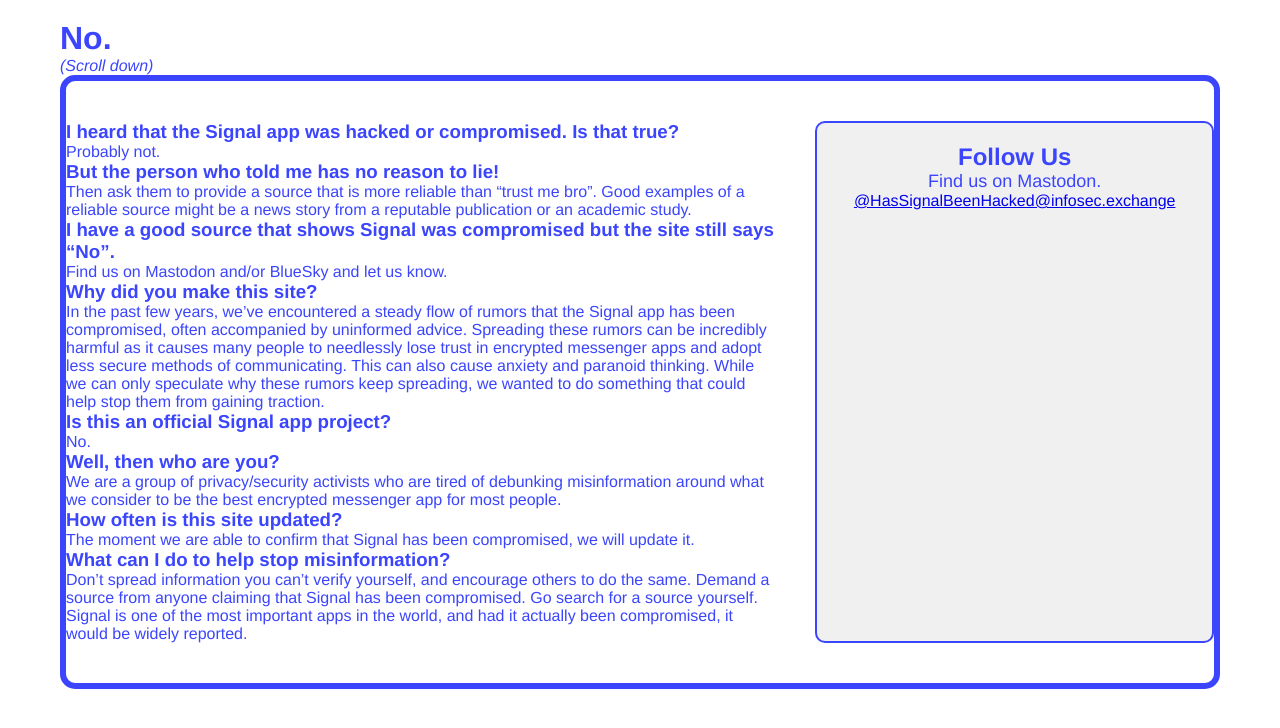
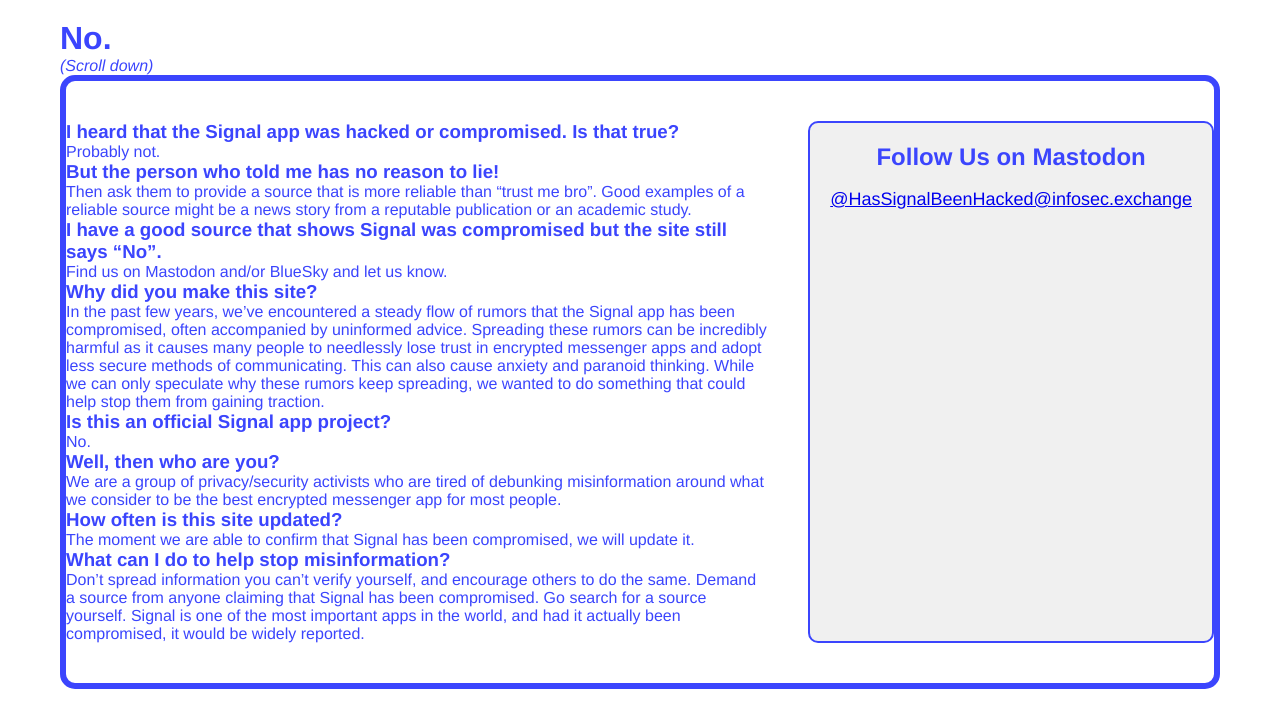
Before and after one commit to Securing-Change/hassignalbeenhacked, a Jekyll site: the page built from index.md, in a window 1280 px wide. Shown: the top 728 px of the page. Built offline with Jekyll 4.4.1, drawn with Linux system fonts in a browser that asks for light colours; Markdown is read by kramdown in place of the engine named in the settings.

Commit message:
fixed social media section

```diff
--- a/_includes/content-section.html
+++ b/_includes/content-section.html
@@ -4,14 +4,18 @@
     {% capture included_content %}
     {% include faq.md %}
     {% endcapture %}
-    {{ included_content | markdownify }} <!-- This will display the FAQ content from index.md -->
+    {{ included_content | markdownify }}
   </div>
 
   <!-- Right Column: Social Media Widget -->
   <div class="widget">
-    <h2>Follow Us</h2>
-    <p>Find us on Mastodon.</p>
-    <a href="https://infosec.exchange/@HasSignalBeenHacked">@HasSignalBeenHacked@infosec.exchange</a>
+    <h2>Follow Us on Mastodon</h2>
+    <br>
+    <p>
+      <a href="https://infosec.exchange/@HasSignalBeenHacked">@HasSignalBeenHacked@infosec.exchange</a>
+    </p>
+    <br>
+    <br>
     <script type="text/javascript" src="https://cdnjs.buymeacoffee.com/1.0.0/button.prod.min.js" data-name="bmc-button" data-slug="hassignalbeenhacked" data-color="#FFDD00" data-emoji="" data-font="Cookie" data-text="Buy me a coffee" data-outline-color="#000000" data-font-color="#000000" data-coffee-color="#ffffff"></script>
     <!-- Add your social media widget code here -->
   </div>
```
